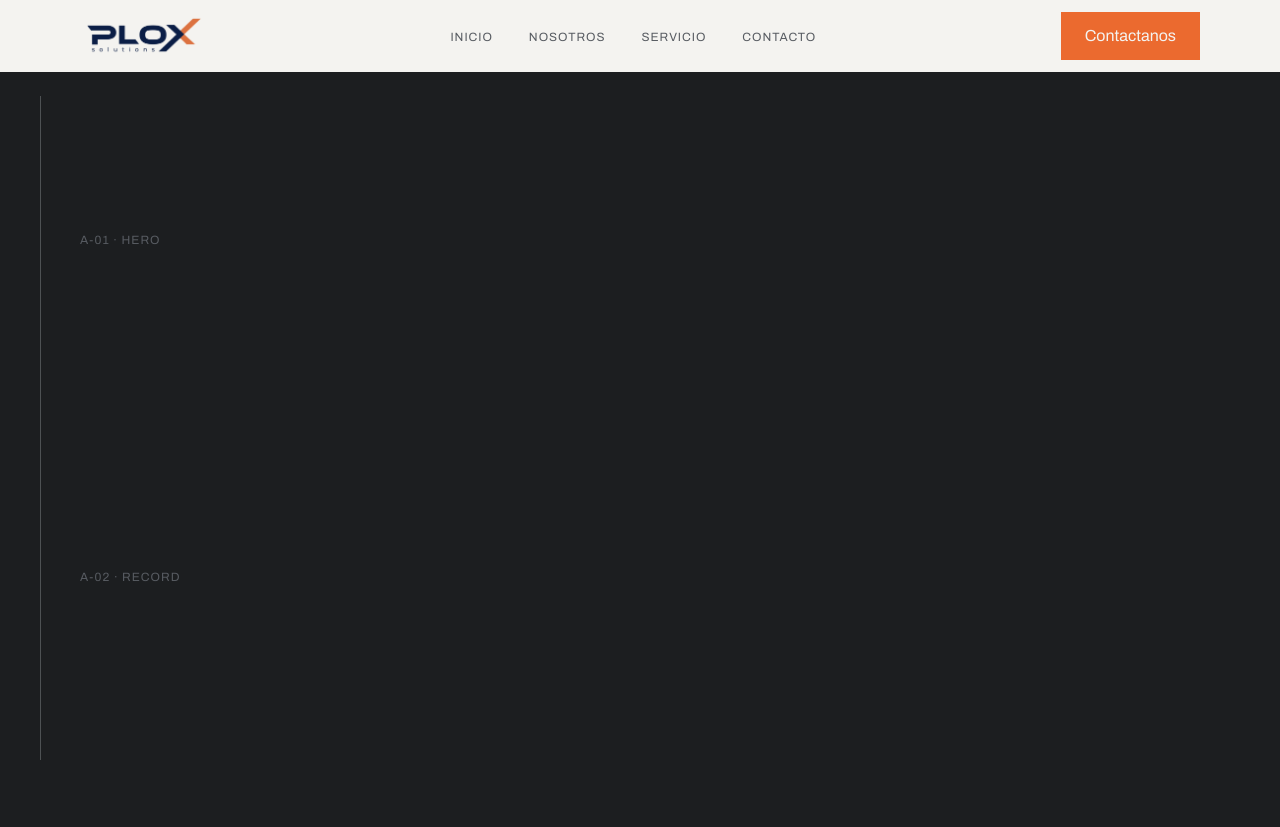
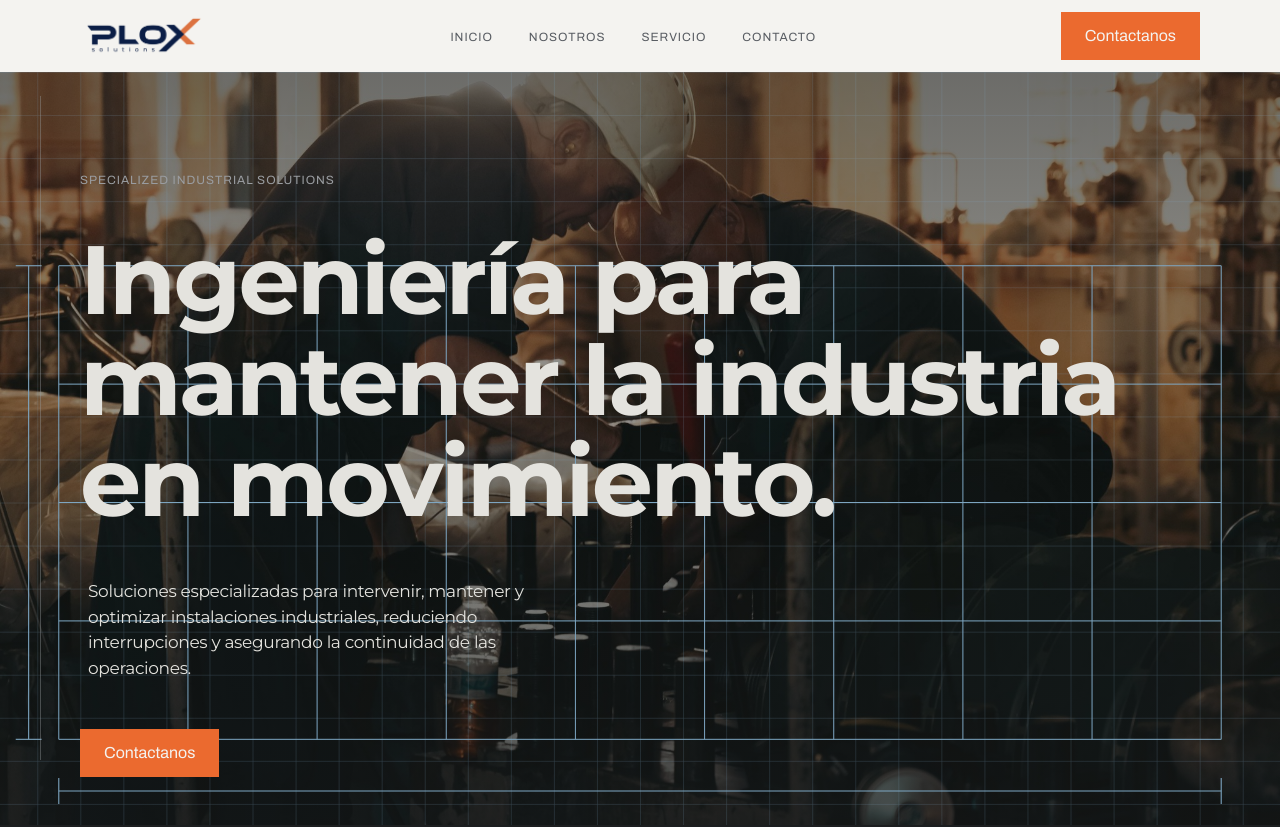
Before and after one commit to Lucas-Alvarez-Persico/plox-solutions-webpage, a Next.js app: page / in a window 1280 px wide. Shown: the top 827 px of the page. Built offline with nearby package versions, Linux system fonts and the light colour scheme; a web font is replaced by a local one.

Commit message:
feat: sección hero (A-01)

```diff
--- a/src/app/globals.css
+++ b/src/app/globals.css
@@ -147,6 +147,11 @@
     .type-eyebrow {
       font-size: 12px;
     }
+
+    /* Solo en tablet el cuerpo sube a 18px; en desktop vuelve a 17px. */
+    .type-body-l {
+      font-size: 18px;
+    }
   }
 
   @media (width >= 1200px) {
@@ -156,6 +161,10 @@
 
     .type-display-2 {
       font-size: 64px;
+    }
+
+    .type-body-l {
+      font-size: 17px;
     }
   }
 
--- a/src/app/page.tsx
+++ b/src/app/page.tsx
@@ -1,3 +1,4 @@
+import { Hero } from "@/components/sections/hero";
 import { sectionIds } from "@/content/site";
 
 /**
@@ -5,7 +6,6 @@ import { sectionIds } from "@/content/site";
  * hasta que cada una se construya en su propio commit.
  */
 const placeholders = [
-  { id: sectionIds.hero, label: "A-01 · Hero" },
   { id: sectionIds.record, label: "A-02 · Record" },
   { id: sectionIds.method, label: "A-05 · Method" },
   { id: sectionIds.enquiry, label: "A-10 · Enquiry" },
@@ -14,6 +14,7 @@ const placeholders = [
 export default function Home() {
   return (
     <>
+      <Hero />
       {placeholders.map((section) => (
         <section
           key={section.id}
--- a/src/app/styleguide/page.tsx
+++ b/src/app/styleguide/page.tsx
@@ -38,7 +38,7 @@ const typeStyles = [
   {
     className: "type-body-l",
     name: "Body L",
-    spec: "Montserrat 400 · 17px · lh 1.5 · ls -0.02em",
+    spec: "Montserrat 400 · 17 / 18 / 17px · lh 1.5 · ls -0.02em",
     sample:
       "Soluciones especializadas para intervenir, mantener y optimizar instalaciones industriales.",
   },
--- /dev/null
+++ b/src/components/button.tsx
@@ -0,0 +1,27 @@
+import Link from "next/link";
+
+/**
+ * Botón principal del sitio: 48px de alto, sin border-radius y en naranja de
+ * marca. Se usa en el nav, en el hero y en las llamadas a la acción.
+ */
+export function ButtonPrimary({
+  href,
+  children,
+  className = "",
+  onClick,
+}: {
+  href: string;
+  children: React.ReactNode;
+  className?: string;
+  onClick?: () => void;
+}) {
+  return (
+    <Link
+      href={href}
+      onClick={onClick}
+      className={`type-label inline-flex h-12 items-center justify-center bg-orange px-6 text-bone transition-colors hover:bg-orange-hot ${className}`}
+    >
+      {children}
+    </Link>
+  );
+}
--- /dev/null
+++ b/src/components/sections/hero.tsx
@@ -0,0 +1,59 @@
+import Image from "next/image";
+
+import { ButtonPrimary } from "@/components/button";
+import { LineworkLayer } from "@/components/linework-layer";
+import { hero } from "@/content/home";
+import { images } from "@/content/images";
+import { sectionIds } from "@/content/site";
+
+/** Degradado que oscurece la foto para que el texto tenga contraste. */
+const SCRIM =
+  "linear-gradient(rgba(22, 24, 26, 0.78) 0%, rgba(22, 24, 26, 0.55) 45%, rgba(22, 24, 26, 0.92) 100%)";
+
+export function Hero() {
+  return (
+    <section
+      id={sectionIds.hero}
+      className="section-x relative flex min-h-[88vh] scroll-mt-18 flex-col overflow-clip bg-bone pt-25 pb-8 tablet:min-h-[94vh] tablet:pt-35 tablet:pb-10 desktop:pt-25 desktop:pb-12"
+    >
+      <Image
+        src={images.hero.src}
+        alt={images.hero.alt}
+        fill
+        priority
+        sizes="100vw"
+        className="object-cover object-center"
+      />
+
+      <div
+        aria-hidden="true"
+        className="absolute inset-0 opacity-80"
+        style={{ backgroundImage: SCRIM }}
+      />
+
+      <LineworkLayer className="absolute inset-0 text-blueprint" />
+
+      <div className="container-site relative flex flex-col gap-6 tablet:gap-8 desktop:gap-10">
+        <p className="type-eyebrow text-gray">{hero.eyebrow}</p>
+
+        <h1 className="type-display-1 max-w-[1100px] text-bone-dim">
+          {hero.title}
+        </h1>
+
+        {/*
+          El padding de 8px replica el del original: hace que el texto envuelva
+          en 504px (4 líneas) en vez de 520. Como efecto secundario, el párrafo
+          arranca 8px a la derecha del resto del contenido — está así en el
+          diseño de Framer.
+        */}
+        <p className="type-body-l max-w-[520px] p-2 text-bone-dim">
+          {hero.body}
+        </p>
+
+        <div>
+          <ButtonPrimary href={hero.cta.href}>{hero.cta.label}</ButtonPrimary>
+        </div>
+      </div>
+    </section>
+  );
+}
--- a/src/components/site-nav.tsx
+++ b/src/components/site-nav.tsx
@@ -4,6 +4,7 @@ import Image from "next/image";
 import Link from "next/link";
 import { useEffect, useState } from "react";
 
+import { ButtonPrimary } from "@/components/button";
 import { images } from "@/content/images";
 import { navCta, navLinks, sectionIds } from "@/content/site";
 
@@ -72,12 +73,9 @@ export function SiteNav() {
             ))}
           </ul>
 
-          <Link
-            href={navCta.href}
-            className="type-label hidden h-12 items-center bg-orange px-6 text-bone transition-colors hover:bg-orange-hot tablet:flex"
-          >
+          <ButtonPrimary href={navCta.href} className="hidden tablet:inline-flex">
             {navCta.label}
-          </Link>
+          </ButtonPrimary>
 
           <button
             type="button"
@@ -112,13 +110,13 @@ export function SiteNav() {
             </li>
           ))}
           <li className="pt-4">
-            <Link
+            <ButtonPrimary
               href={navCta.href}
               onClick={() => setOpen(false)}
-              className="type-label flex h-12 w-full items-center justify-center bg-orange text-bone"
+              className="w-full"
             >
               {navCta.label}
-            </Link>
+            </ButtonPrimary>
           </li>
         </ul>
       </div>
--- /dev/null
+++ b/src/content/home.ts
@@ -0,0 +1,8 @@
+import { sectionIds } from "./site";
+
+export const hero = {
+  eyebrow: "Specialized Industrial Solutions",
+  title: "Ingeniería para mantener la industria en movimiento.",
+  body: "Soluciones especializadas para intervenir, mantener y optimizar instalaciones industriales, reduciendo interrupciones y asegurando la continuidad de las operaciones.",
+  cta: { label: "Contactanos", href: `#${sectionIds.enquiry}` },
+} as const;
```
